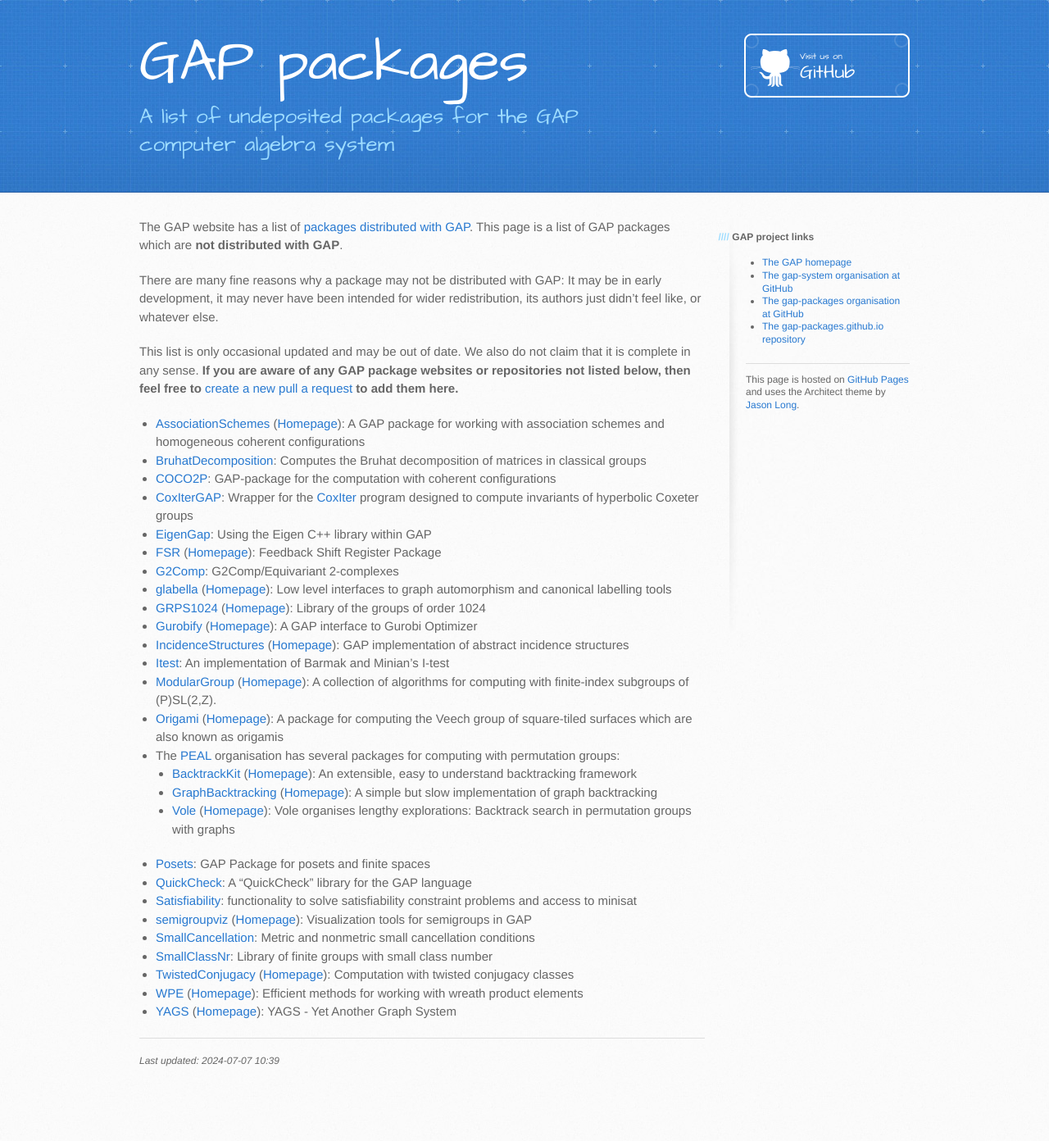
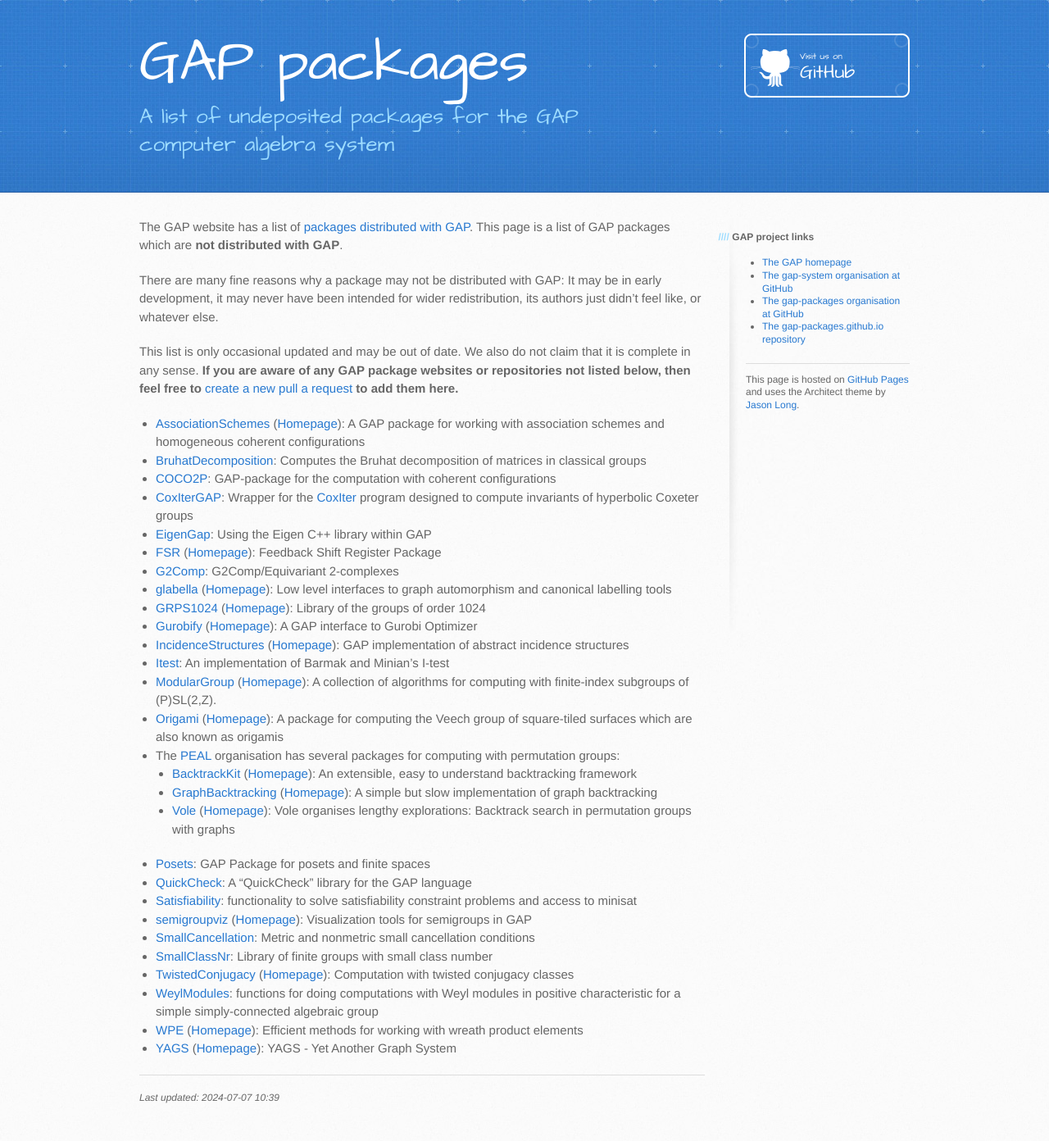
Before and after one commit to gap-packages/gap-packages.github.io, a Jekyll site: the page built from index.md, in a window 1280 px wide. Shown: the whole page at 82% size. Built offline with Jekyll 4.4.1, drawn with Linux system fonts in a browser that asks for light colours; before the commit the page ends 1347 px from its top, so only the background shows below that.

Commit message:
Add WeylModules

```diff
--- a/index.md
+++ b/index.md
@@ -41,6 +41,7 @@ to add them here.**
 * [SmallCancellation](https://github.com/isadofschi/smallcancellation): Metric and nonmetric small cancellation conditions
 * [SmallClassNr](https://github.com/stertooy/SmallClassNr): Library of finite groups with small class number
 * [TwistedConjugacy](https://github.com/sTertooy/TwistedConjugacy) ([Homepage](https://stertooy.github.io/TwistedConjugacy)): Computation with twisted conjugacy classes
+* [WeylModules](https://github.com/srdoty/WeylModulesNew):  functions for doing computations with Weyl modules in positive characteristic for a simple simply-connected algebraic group
 * [WPE](https://github.com/FriedrichRober/WPE) ([Homepage](https://friedrichrober.github.io/WPE/)): Efficient methods for working with wreath product elements
 * [YAGS](https://github.com/yags/yags) ([Homepage](http://xamanek.izt.uam.mx/yags)): YAGS - Yet Another Graph System
 
```
